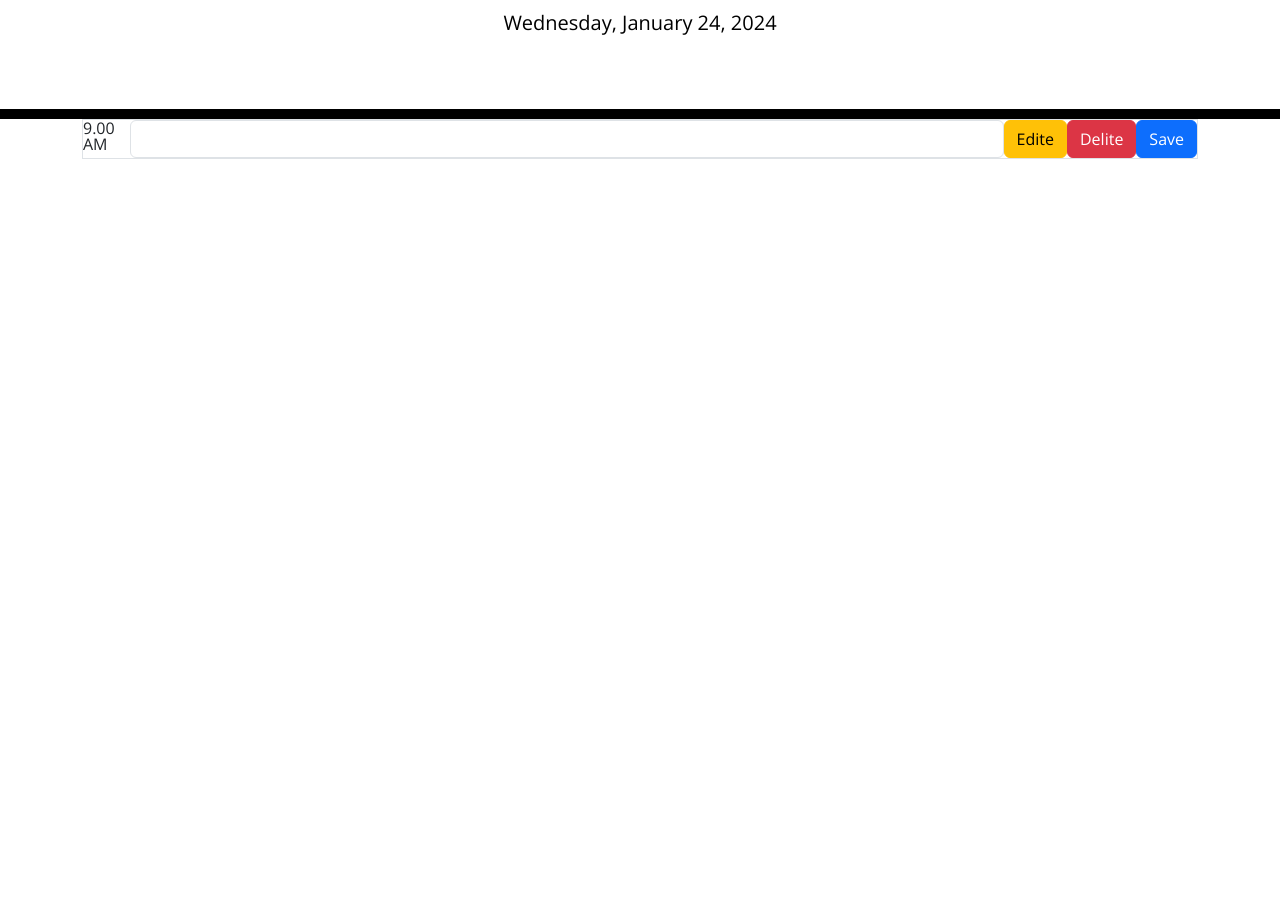
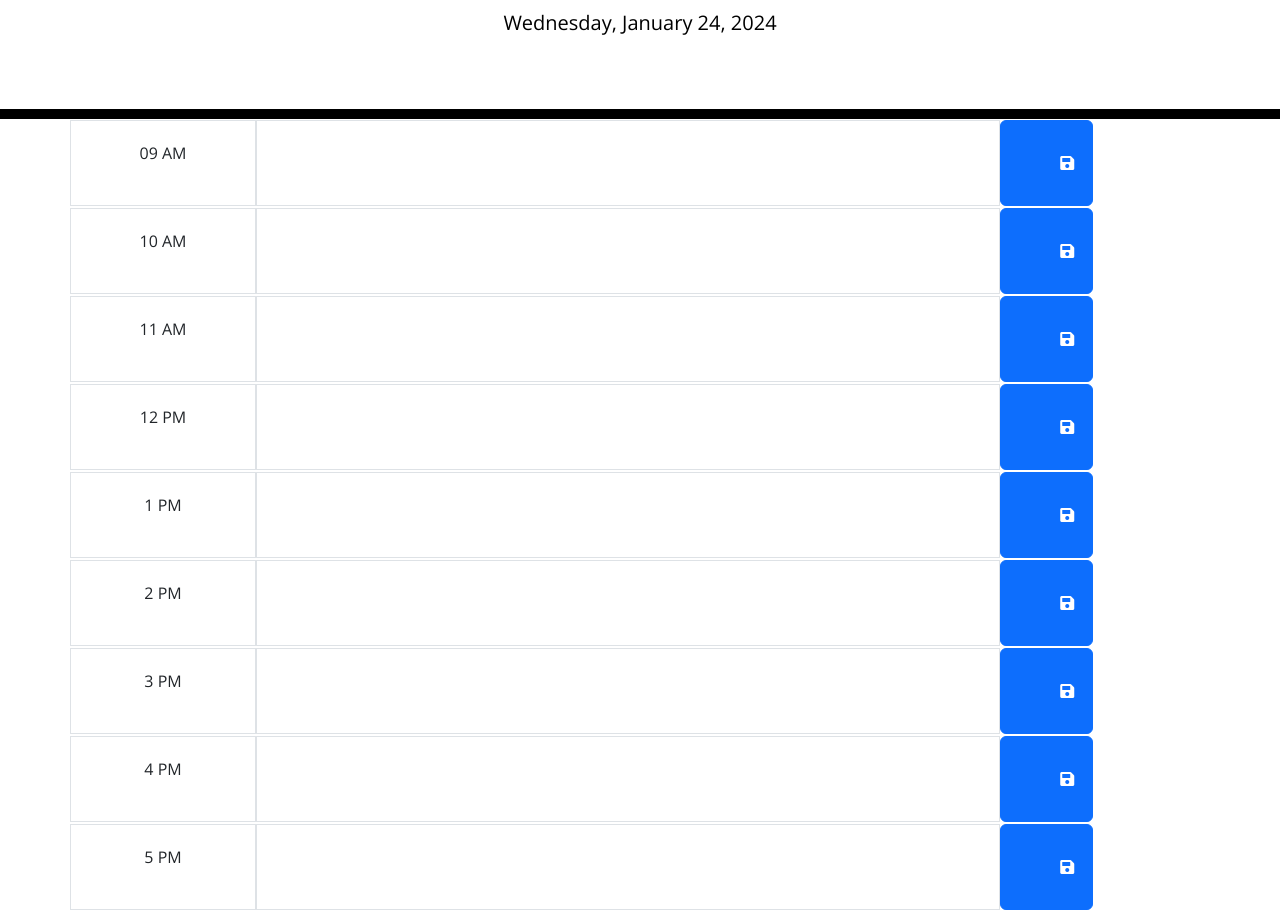
Before and after one commit to Yaroslav09/work-day-scheduler, a plain HTML site: page index.html in a window 1280 px wide. Shown: the part 168-1079 px from the top of the page. Before the commit the page ends 800 px from the top, so only its background shows below. Drawn offline with nearby package versions, Linux system fonts and the light colour scheme.

Commit message:
added jquery function for save and display input data

```diff
--- a/index.html
+++ b/index.html
@@ -32,15 +32,78 @@
     </header>
     <div class="container">
       <!-- Timeblocks go here -->
-      <form>
-        <div class="form-group border d-flex">
-          <label for="inputText">9.00 AM</label>
-          <input type="text" class="form-control" id="inputTaskText">
-          <button type="submit" class="btn btn-warning">Edite</button>
-          <button type="submit" class="btn btn-danger">Delite</button>
-          <button type="submit" onclick="saveInput()" class="btn btn-primary">Save</button>
-        </div>
-      </form>
+      <div class="row d-flex col-12 mb-2">
+        <div class="col-2 border text-center p-4">09 AM</div>
+        <textarea data-content = "09" type="text" class="inputTaskText col-8 border pt-4" id="inputTaskText"></textarea>
+        <button type="submit" id="button" class="btn btn-primary col-2 col-md-1">
+          <i class="fas fa-save" aria-hidden="true"></i>
+        </button>
+      </div>
+
+      <div class="row d-flex col-12 mb-2">
+        <div class="col-2 border text-center p-4">10 AM</div>
+        <textarea data-content = "10" type="text" class="inputTaskText col-8 border pt-4" id="inputTaskText"></textarea>
+        <button type="submit" id="button" class="btn btn-primary col-2 col-md-1">
+          <i class="fas fa-save" aria-hidden="true"></i>
+        </button>
+      </div>
+
+      <div class="row d-flex col-12 mb-2">
+        <div class="col-2 border text-center p-4">11 AM</div>
+        <textarea data-content = "11" type="text" class="inputTaskText col-8 border pt-4" id="inputTaskText"></textarea>
+        <button type="submit" id="button" class="btn btn-primary col-2 col-md-1">
+          <i class="fas fa-save" aria-hidden="true"></i>
+        </button>
+      </div>
+
+      <div class="row d-flex col-12 mb-2">
+        <div class="col-2 border text-center p-4">12 PM</div>
+        <textarea data-content = "12" type="text" class="inputTaskText col-8 border pt-4" id="inputTaskText"></textarea>
+        <button type="submit" id="button" class="btn btn-primary col-2 col-md-1">
+          <i class="fas fa-save" aria-hidden="true"></i>
+        </button>
+      </div>
+
+      <div class="row d-flex col-12 mb-2">
+        <div class="col-2 border text-center p-4">1 PM</div>
+        <textarea data-content = "01" type="text" class="inputTaskText col-8 border pt-4" id="inputTaskText"></textarea>
+        <button type="submit" id="button" class="btn btn-primary col-2 col-md-1">
+          <i class="fas fa-save" aria-hidden="true"></i>
+        </button>
+      </div>
+
+      <div class="row d-flex col-12 mb-2">
+        <div class="col-2 border text-center p-4">2 PM</div>
+        <textarea data-content = "02" type="text" class="inputTaskText col-8 border pt-4" id="inputTaskText"></textarea>
+        <button type="submit" id="button" class="btn btn-primary col-2 col-md-1">
+          <i class="fas fa-save" aria-hidden="true"></i>
+        </button>
+      </div>
+
+      <div class="row d-flex col-12 mb-2">
+        <div class="col-2 border text-center p-4">3 PM</div>
+        <textarea data-content = "03" type="text" class="inputTaskText col-8 border pt-4" id="inputTaskText"></textarea>
+        <button type="submit" id="button" class="btn btn-primary col-2 col-md-1">
+          <i class="fas fa-save" aria-hidden="true"></i>
+        </button>
+      </div>
+
+      <div class="row d-flex col-12 mb-2">
+        <div class="col-2 border text-center p-4">4 PM</div>
+        <textarea data-content = "04" type="text" class="inputTaskText col-8 border pt-4" id="inputTaskText"></textarea>
+        <button type="submit" id="button" class="btn btn-primary col-2 col-md-1">
+          <i class="fas fa-save" aria-hidden="true"></i>
+        </button>
+      </div>
+
+      <div class="row d-flex col-12 mb-2">
+        <div class="col-2 border text-center p-4">5 PM</div>
+        <textarea data-content = "05" type="text" class="inputTaskText col-8 border pt-4" id="inputTaskText"></textarea>
+        <button type="submit" id="button" class="btn btn-primary col-2 col-md-1">
+          <i class="fas fa-save" aria-hidden="true"></i>
+        </button>
+      </div>
+
     </div>
 
     <script src="https://cdnjs.cloudflare.com/ajax/libs/jquery/3.2.1/jquery.min.js"></script>
--- a/script.js
+++ b/script.js
@@ -1,8 +1,12 @@
 let currentDayNow = dayjs().format('dddd, MMMM D, YYYY');
-
 let currentDay = document.getElementById("currentDay").innerText = currentDayNow;
 
-function saveInput() {
-    let inputTaskText = document.getElementById("inputTaskText").value;
-    let saveInputTaskText = localStorage.setItem("inputTaskText", inputTaskText);
-}
+$(document).ready (function () {
+    $("*[data-content]").each(function () {
+      $(this).val(localStorage.getItem("item-" + $(this).attr("data-content")));
+    });
+
+    $("*[data-content]").on("keyup", function (itm) {
+      localStorage.setItem ("item-" + $(this).attr("data-content"), $(this).val());
+    })
+  })
```
